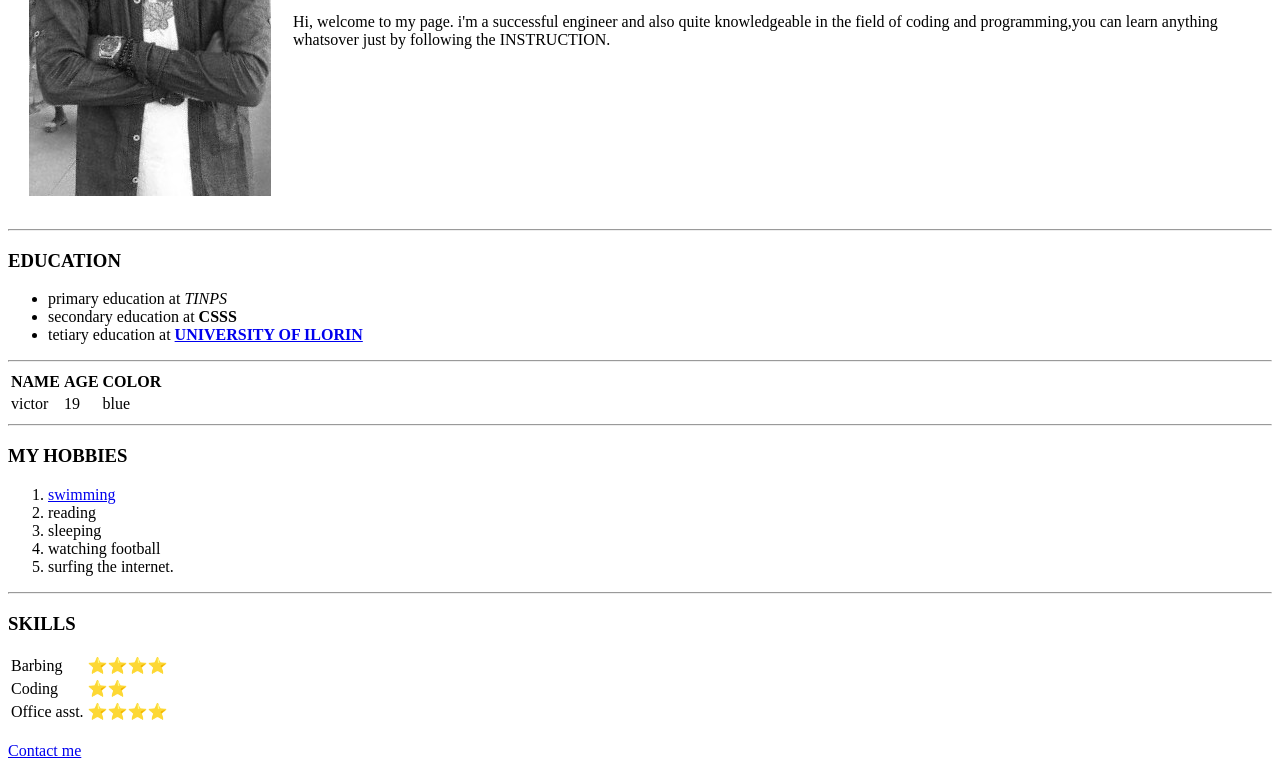
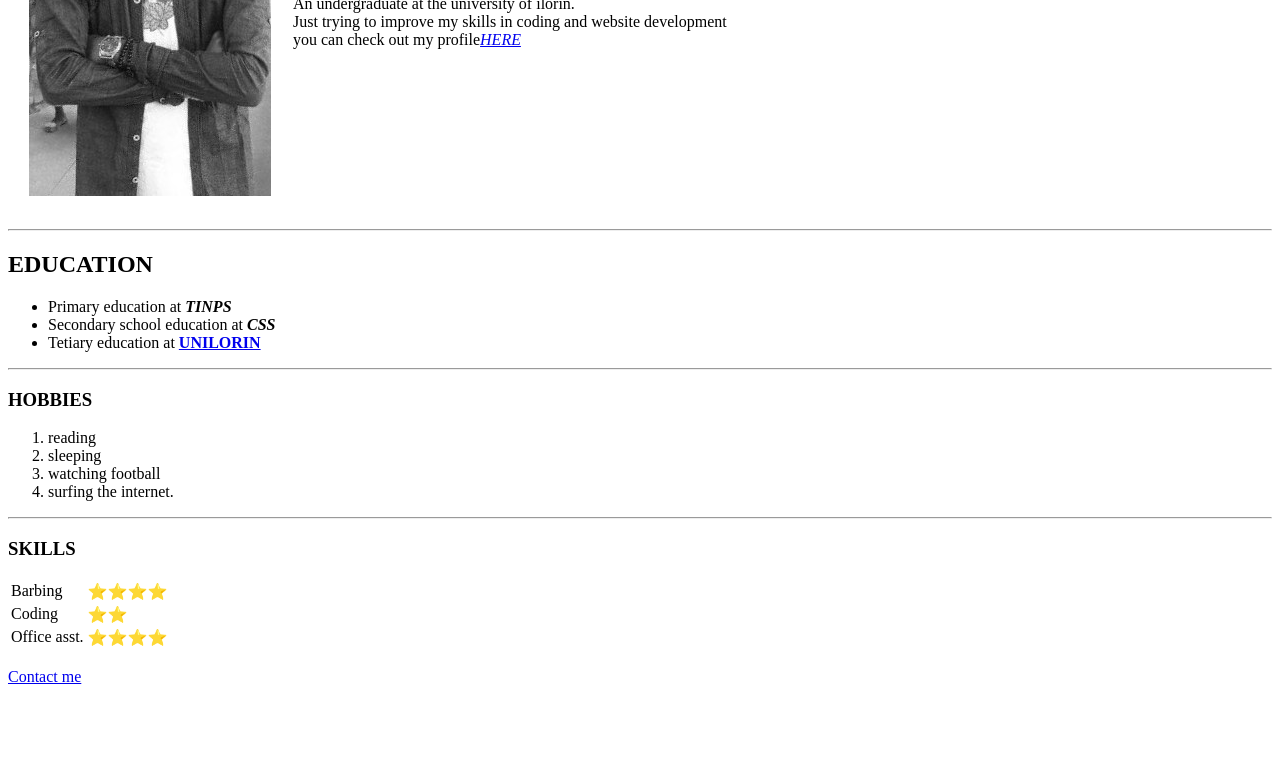
Before and after one commit to Benzene123/cv, a plain HTML site: page index.html in a window 1280 px wide. Shown: the part 264-1032 px from the top of the page. After the commit the page ends 958 px from the top, so only its background shows below. Drawn offline with Linux system fonts and the light colour scheme.

Commit message:
add initial cv website

```diff
--- a/index.html
+++ b/index.html
@@ -2,47 +2,30 @@
   <html>
     <head>
       <meta charset="utf-8">
-      <title>😝victor's personal site</title>
+      <title>Victors personal site</title>
     </head>
-
     <body>
       <table cellspacing="20">
+        <tbody>
         <tr>
-          <td><img src="images/victor's picture.jpg"></td>
-          <td><p><h1>OLUWOLE VICTOR</h1></p>
-            <p><em>founder and ceo of <strong><a href="https://www.facebook.com/oluwole.victor.77">benzene group of companies</a></strong>.</em></p>
-            <p>Hi, welcome to my page. i'm a successful engineer and also quite knowledgeable in the field of coding and programming,you can learn anything whatsover just by following the INSTRUCTION.</p></td>
+         <td><img src="images/victor's picture.jpg" alt="victor's profile picture"></td>
+         <td><h1>OLUWOLE VICTOR</h1>
+           An undergraduate at the university of ilorin.<br>
+          Just trying to improve my skills in coding and website development<br>
+          you can check out my profile<a href="https://www.facebook.com/oluwole.victor.77"><em>HERE</em></a></td>
         </tr>
+        </tbody>
       </table>
-
-       <hr>
-       <h3>EDUCATION</h3>
-       <ul>
-         <li>primary education at <em>TINPS</em></li>
-         <li>secondary education at <strong>CSSS</strong></li>
-         <li>tetiary education at <strong><a href="http://www.unilorin.edu.ng/index.php"> UNIVERSITY OF ILORIN</a></strong></li>
+     <hr>
+      <h2>EDUCATION</h2>
+      <ul>
+        <li>Primary education at <strong><em>TINPS</em></strong></li>
+        <li>Secondary school education at <strong><em>CSS</em></strong></li>
+        <li>Tetiary education at <a href="https://www.unilorin.edu.ng/"><strong>UNILORIN</strong></a>
       </ul>
       <hr>
-      <table>
-        <thead>
-        <tr>
-          <th>NAME</th>
-          <th>AGE</th>
-          <th>COLOR</th>
-        </tr>
-      </thead>
-      <tbody>
-        <tr>
-          <td>victor</td>
-          <td>19</td>
-          <td>blue</td>
-        </tr>
-      </tbody>
-      </table>
-      <hr>
-      <h3>MY HOBBIES</h3>
-       <ol>
-         <li><a href="https://www.google.com/imgres?imgurl=https%3A%2F%2Fimage.sciencenordic.com%2F1394957.jpg%3FimageId%3D1394957%26width%3D480%26height%3D274&imgrefurl=https%3A%2F%2Fsciencenordic.com%2Fa%2F1394932&tbnid=V_eQ72g7ujsUGM&vet=12ahUKEwjQgoW-qo3uAhUJQRoKHROeAn4QMygzegQIARBZ..i&docid=JbiWPqlCL6Y0YM&w=480&h=274&q=swimmers&ved=2ahUKEwjQgoW-qo3uAhUJQRoKHROeAn4QMygzegQIARBZ">swimming</a></li>
+      <h3>HOBBIES</h3>
+      <ol>
          <li>reading</li>
          <li>sleeping</li>
          <li>watching football</li>
```
Also changed, not shown: contact.html (+9 -18 lines).
